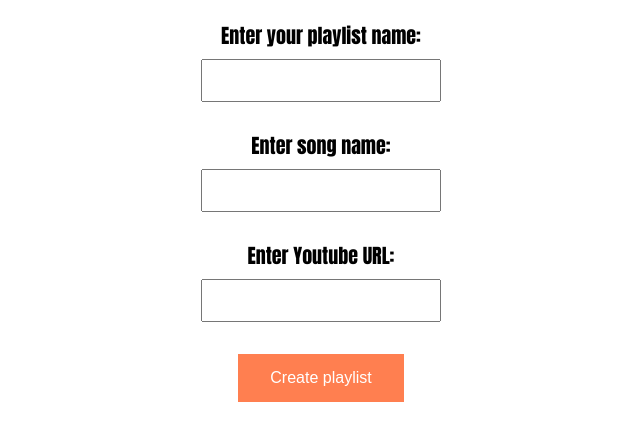
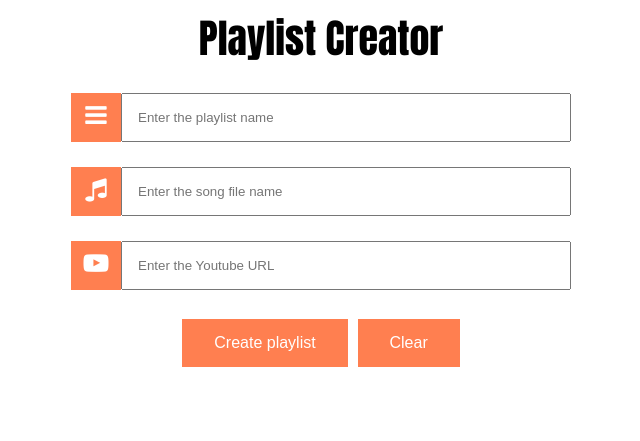
Before and after one commit to aidantrabs/PlaylistCreator, a Flask app: page / in a window 1280 px wide. Shown: the top 441 px of the page, without its empty margins (319-959 px from the left). Run offline with Flask 2, Linux system fonts and the light colour scheme.

Commit message:
updated css, added title header

```diff
--- a/static/css/styles.css
+++ b/static/css/styles.css
@@ -1,21 +1,49 @@
+/* Title */
+h
+{
+    font-size: 40px;
+}
+
 /* Body */
 body
 {
     margin-left: auto;
     margin-right: auto;
-    width: 12em;
+    width: 20em;
     text-align: center;
-    font-size: 20px;
+    font-size: 25px;
     font-family: Impact, Charcoal, sans-serif;
 }
 
+* {box-sizing: border-box;}
+
 /* Form */
-input[type=text]
+.input-container
+{
+    display: flex;
+    width: 100%;
+    margin-bottom: 25px;
+}
+
+.icon
+{
+    padding: 10px;
+    min-width: 50px;
+    text-align: center;
+    background-color: coral;
+    color: white;
+}
+
+.input-field
 {
     width: 100%;
-    padding: 12px 20px;
-    margin: 8px 0;
-    box-sizing: border-box;
+    padding: 15px;
+    outline: none;
+}
+
+.input-field:focus
+{
+    border: 2px solid coral;
 }
 
 /* Buttons */
--- a/templates/index.html
+++ b/templates/index.html
@@ -5,32 +5,37 @@
     <meta charset="UTF-8">
     <title>Playlist Creator</title>
     <link rel= "stylesheet" href= "{{ url_for('static', filename='css/styles.css') }}">
+    <link rel="stylesheet" href="https://cdnjs.cloudflare.com/ajax/libs/font-awesome/4.7.0/css/font-awesome.min.css">
 </head>
 <body>
 
+    <h>Playlist Creator</h>
+
     <form action = "" method= "post">
         <p>
-            <label for = "playlistName">Enter your playlist name: </label>
-            <br>
-            <input type = "text" name = "playlistName">
+            <div class = "input-container">
+                <i class = "fa fa-reorder icon"></i>
+                <input class = "input-field" type = "text" placeholder = "Enter the playlist name" name = "playlistName">
+            </div>
         </p>
 
         <p>
-            <label for = "songName">Enter song name: </label>
-            <br>
-            <input type = "text" name = "songName">
+            <div class = "input-container">
+                <i class = "fa fa-music icon"></i>
+                <input class = "input-field" type = "text" placeholder = "Enter the song file name" name = "songName">
+            </div>
          </p>
 
         <p>
-           <label for = "songURL">Enter Youtube URL: </label>
-           <br>
-           <input type = "text" name = "songURL">
+            <div class = "input-container">
+                <i class = "fa fa-youtube-play icon"></i>
+                <input class = "input-field" type = "text" placeholder = "Enter the Youtube URL" name = "songURL">
+           </div>
         </p>
 
 
         <p>
-            <button type="submit" name = "submit_button" value = "createBtn">Create playlist</button>
-            <!-- <button type = "submit" value = "clearBtn">Clear</button> -->
+            <button type="submit" name = "submit_button" value = "createBtn">Create playlist</button> <button type = "submit" value = "clearBtn">Clear</button>
         </p>
     </form>
 
@@ -38,7 +43,6 @@
     <p>{{ playlistName }}</p>
     {% endif %}
 
-
     <p>{{songName}}</p>
 
 </body>
```
